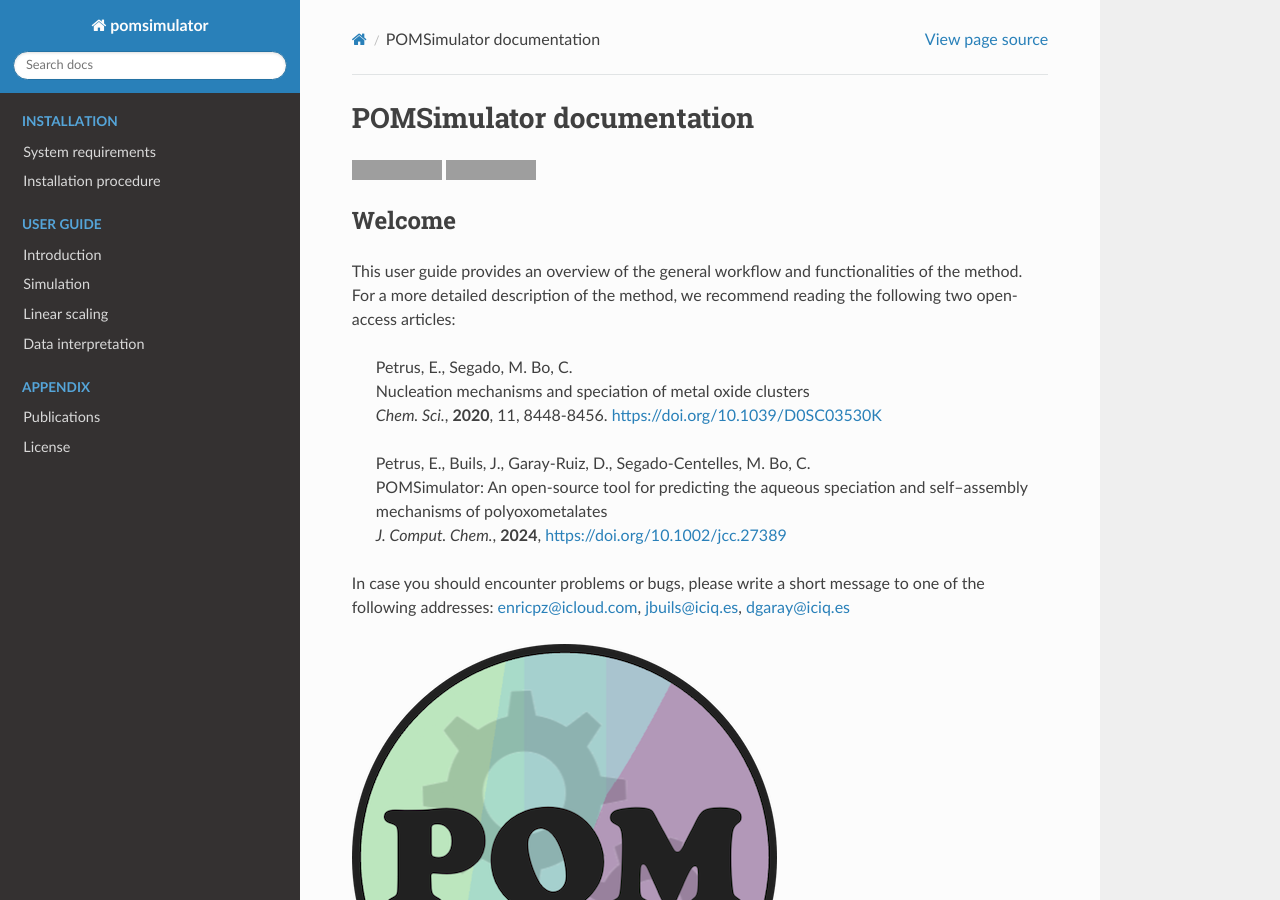
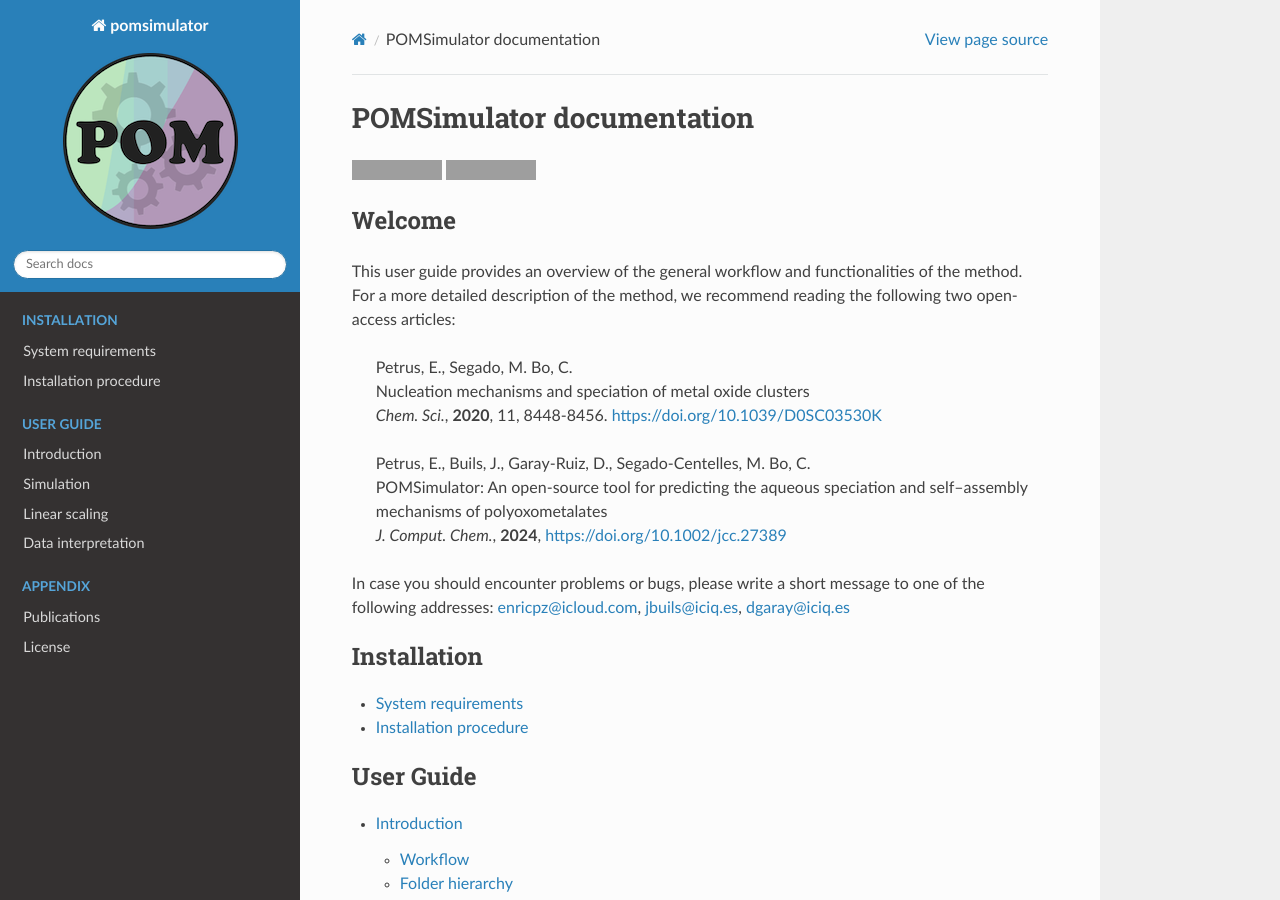
Before and after one commit to petrusen/pomsimulator, a Sphinx documentation site: the page built from docs/source/index.rst, in a window 1280 px wide and 900 px high. Built offline with Sphinx 7.4.7 and the Read the Docs theme 2.0.0, drawn with Linux system fonts in a browser that asks for light colours; grey boxes are pictures that could not be loaded.

Commit message:
Added logo to the readthedocs page

```diff
--- a/docs/source/conf.py
+++ b/docs/source/conf.py
@@ -24,5 +24,11 @@ exclude_patterns = []
 # -- Options for HTML output -------------------------------------------------
 # https://www.sphinx-doc.org/en/master/usage/configuration.html#options-for-html-output
 
+#html_title = 'POMSimulator documentation'
 html_theme = 'sphinx_rtd_theme'
 html_static_path = ['_static']
+html_logo = "../.img/pomsimulator_logo_reduced.png"
+#html_theme_options = {
+#    'logo_only': True,
+#    'display_version': False,
+#}
--- a/docs/source/index.rst
+++ b/docs/source/index.rst
@@ -34,8 +34,6 @@ detailed description of the method, we recommend reading the following two open-
 In case you should encounter problems or bugs, please write a short message to one of the following addresses: enricpz@icloud.com, jbuils@iciq.es,
 dgaray@iciq.es
 
-.. image:: ../.img/pomsimulator_logo.png
-
 .. toctree::
    :maxdepth: 3
    :caption: Installation
```
Also changed, not shown: docs/.img/pomsimulator_logo_reduced.png (added).
